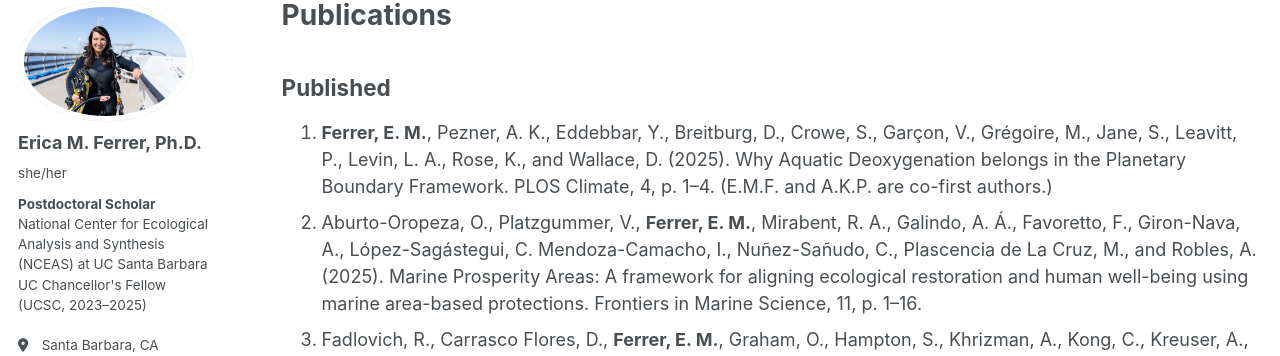
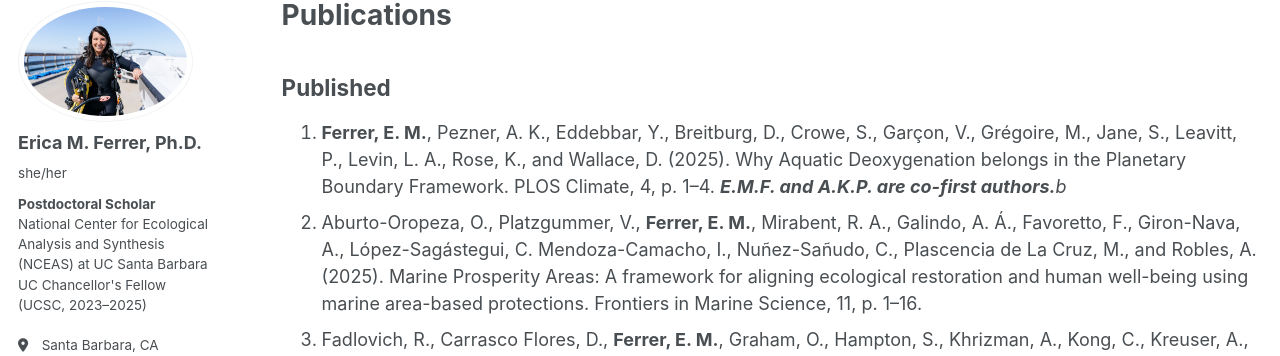
Before and after one commit to emferrer/emferrer.github.io, a Jekyll site: the page built from _pages/publications.md, in a window 1280 px wide and 900 px high. Shown: the part 98-454 px from the top of the window. Built offline with Jekyll 4.4.1, drawn with Linux system fonts in a browser that asks for light colours; some web fonts are replaced; a script that is not in the unit is left out.

```diff
--- a/_pages/publications.md
+++ b/_pages/publications.md
@@ -9,7 +9,7 @@ author_profile: true
 
 ## Published
 <div class="publist" markdown="1">
-1. <b>Ferrer, E. M.</b>, Pezner, A. K., Eddebbar, Y., Breitburg, D., Crowe, S., Garçon, V., Grégoire, M., Jane, S., Leavitt, P., Levin, L. A., Rose, K., and Wallace, D. (2025). Why Aquatic Deoxygenation belongs in the Planetary Boundary Framework. PLOS Climate, 4, p. 1–4. (E.M.F. and A.K.P. are co-first authors.)
+1. <b>Ferrer, E. M.</b>, Pezner, A. K., Eddebbar, Y., Breitburg, D., Crowe, S., Garçon, V., Grégoire, M., Jane, S., Leavitt, P., Levin, L. A., Rose, K., and Wallace, D. (2025). Why Aquatic Deoxygenation belongs in the Planetary Boundary Framework. PLOS Climate, 4, p. 1–4. <i><b>E.M.F. and A.K.P. are co-first authors.</b>b</i>
 2. Aburto-Oropeza, O., Platzgummer, V., <b>Ferrer, E. M.</b>, Mirabent, R. A., Galindo, A. Á., Favoretto, F., Giron-Nava, A., López-Sagástegui, C. Mendoza-Camacho, I., Nuñez-Sañudo, C., Plascencia de La Cruz, M., and Robles, A. (2025). Marine Prosperity Areas: A framework for aligning ecological restoration and human well-being using marine area-based protections. Frontiers in Marine Science, 11, p. 1–16.
 3. Fadlovich, R., Carrasco Flores, D., <b>Ferrer, E. M.</b>, Graham, O., Hampton, S., Khrizman, A., Kong, C., Kreuser, A., Pinter, S., Sims, L., Torres, M., Una, R., Wilson, A., Zhang, W., Zhu, Y., and Greene, C. (2025). The next generation of marine heatwaves science: takeaways from a two-week training workshop. Limnology & Oceanography Bulletin, p. 1–3.
 4. Roman, M., Altieri, A., Breitburg, D., <b>Ferrer, E. M.</b>, Gallo, N., Ito, S-I., Limburg, K., Rose, K., Yasuhara, M., and Levin, L. A. (2024). Biological indicators of oxygen stress in marine water-breathing animals. Biogeosciences, 21, p. 4975–5004.
```
